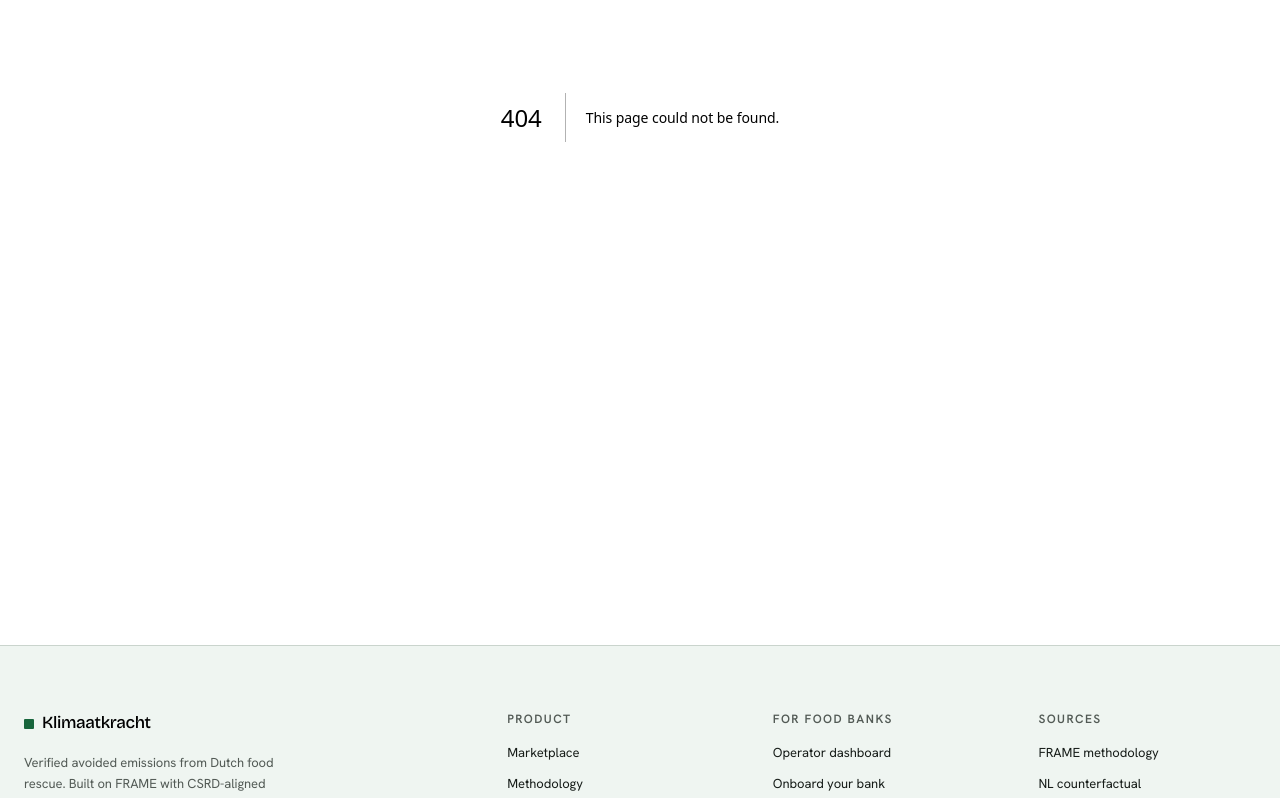
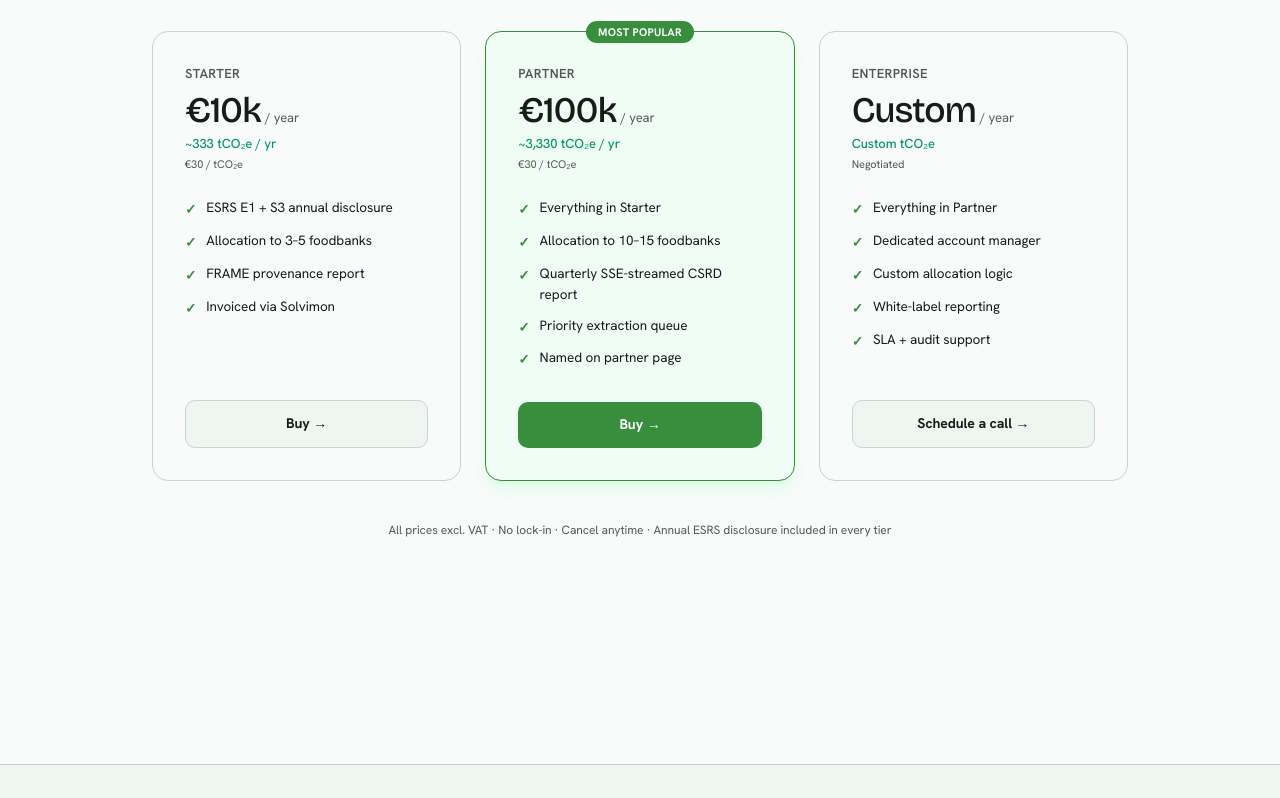
Before and after one commit to arianpasquali/anthropic-hackathon, a Next.js app in the folder src/frontend/: page /pricing in a window 1280 px wide. Before the commit this address had no page. Shown: the part 340-1138 px from the top of the page. Built offline with nearby package versions, Linux system fonts and the light colour scheme.

Commit message:
Dashboard: remove category bars; Fund profile: single invest CTA; Add /pricing page

```diff
--- a/src/frontend/src/app/dashboard/corporate/page.tsx
+++ b/src/frontend/src/app/dashboard/corporate/page.tsx
@@ -10,9 +10,7 @@ import { CostEffectivenessGauge } from "@/components/dashboard/CostEffectiveness
 import { Equivalents } from "@/components/dashboard/Equivalents"
 import { PacingBar } from "@/components/dashboard/PacingBar"
 import { MethodologyInline } from "@/components/dashboard/MethodologyInline"
-import { CategoryBars } from "@/components/charts/CategoryBars"
 import { QuarterlyTimelineChart } from "@/components/charts/QuarterlyTimelineChart"
-import { CF_NL, EMISSION_FACTORS } from "@/lib/methodology"
 import { formatEur, formatNumber, formatPercent, formatTCO2e } from "@/lib/format"
 
 const REGION_LABEL: Record<string, string> = {
@@ -50,26 +48,6 @@ export default async function CorporateDashboardPage() {
   // Quarterly forecast totals (for the timeline header)
   const realisedTotalT = timeline.filter((p) => p.realised).reduce((s, p) => s + p.co2e_kg, 0) / 1000
   const forecastTotalT = timeline.filter((p) => !p.realised).reduce((s, p) => s + p.co2e_kg, 0) / 1000
-
-  // Per-category tCO2e for the chart
-  const categoryTotals: Record<string, number> = {
-    produce: 0, dry_goods: 0, dairy: 0, bakery: 0, meat: 0, prepared: 0, eggs: 0,
-  }
-  // Scale factor: align category totals with the subscription's annual claim,
-  // not the raw weighted bank baseline.
-  const periodAnnualKg = metrics?.period_co2e_kg ? metrics.period_co2e_kg * 4 : detail.total_co2e_kg
-  const rawWeightedKg = detail.allocations.reduce((s, a) => s + a.co2e_attributed_kg, 0)
-  const scale = rawWeightedKg > 0 ? periodAnnualKg / rawWeightedKg : 1
-
-  for (const alloc of detail.allocations) {
-    const bank = banksByName.get(alloc.foodbank_name)
-    if (!bank?.category_mix || !bank.annual_kg_rescued) continue
-    const attributedKg = bank.annual_kg_rescued * alloc.weight_pct * scale
-    for (const k of Object.keys(categoryTotals) as (keyof typeof EMISSION_FACTORS)[]) {
-      const frac = bank.category_mix[k] ?? 0
-      categoryTotals[k] += (attributedKg * frac * EMISSION_FACTORS[k] * CF_NL) / 1000
-    }
-  }
 
   const periodTco2e = (metrics?.period_co2e_kg ?? 0) / 1000
   const cumulativeTco2e = (metrics?.cumulative_co2e_kg ?? 0) / 1000
@@ -187,22 +165,8 @@ export default async function CorporateDashboardPage() {
         ) : null}
       </section>
 
-      {/* Category breakdown + coverage */}
-      <section className="mt-16 grid lg:grid-cols-[1.6fr_1fr] gap-x-12 gap-y-10 items-start">
-        <div className="min-w-0">
-          <p className="eyebrow">CO₂e by category</p>
-          <h2 className="display text-3xl mt-3 tracking-[-0.02em]">
-            Where the rescue avoids emissions.
-          </h2>
-          <p className="text-text-muted text-[14px] mt-4 max-w-[52ch]">
-            Each bank&apos;s category mix × your attributed kg × FRAME emission
-            factor × NL counterfactual ({CF_NL}).
-          </p>
-          <div className="mt-6">
-            <CategoryBars data={categoryTotals} />
-          </div>
-        </div>
-
+      {/* Coverage + history */}
+      <section className="mt-16 grid lg:grid-cols-[1fr_1fr] gap-x-12 gap-y-10 items-start">
         <div>
           <p className="eyebrow">Geographic coverage</p>
           <h2 className="display text-2xl mt-3 tracking-[-0.02em]">
--- a/src/frontend/src/app/funds/[id]/page.tsx
+++ b/src/frontend/src/app/funds/[id]/page.tsx
@@ -1,13 +1,10 @@
 import { api, ApiError } from "@/lib/api"
 import { notFound } from "next/navigation"
 import { AllocationTable } from "@/components/funds/AllocationTable"
-import { BuyPanel } from "@/components/funds/BuyPanel"
-import { CategoryBars } from "@/components/charts/CategoryBars"
 import { TimelineChart } from "@/components/charts/TimelineChart"
+import Link from "next/link"
 import { Badge } from "@/components/ui/Badge"
-import { CF_NL, EMISSION_FACTORS } from "@/lib/methodology"
 import { formatEur, formatNumber, formatPercent, formatTCO2e } from "@/lib/format"
-import type { ProjectedAllocation } from "@/lib/types"
 
 export default async function FundDetailPage({
   params,
@@ -32,7 +29,6 @@ export default async function FundDetailPage({
     { kg: 0, tco2e: 0, banks: 0 },
   )
 
-  const categoryTotals = aggregateCategoryTotals(pkg.projected_allocations)
 
   return (
     <div className="mx-auto max-w-[1280px] px-6 pt-12 pb-24 grid lg:grid-cols-[1fr_360px] gap-x-12">
@@ -99,22 +95,8 @@ export default async function FundDetailPage({
           </section>
         ) : null}
 
-        <section className="mt-16 grid lg:grid-cols-[2fr_1fr] gap-10 items-start">
-          <div className="min-w-0">
-            <p className="eyebrow">Category breakdown</p>
-            <h2 className="display text-3xl mt-3 tracking-[-0.02em]">
-              CO₂e per food category, fund-wide.
-            </h2>
-            <p className="text-text-muted text-[14px] mt-4 max-w-[52ch]">
-              Computed from each bank&apos;s extracted category mix × kg attributed to this fund ×
-              FRAME emission factor × NL counterfactual ({CF_NL}).
-            </p>
-            <div className="mt-6">
-              <CategoryBars data={categoryTotals} />
-            </div>
-          </div>
-
-          <div className="border border-line rounded-[var(--radius-lg)] p-6 bg-surface">
+        <section className="mt-16">
+          <div className="border border-line rounded-[var(--radius-lg)] p-6 bg-surface max-w-[52ch]">
             <p className="eyebrow mb-3">What you receive</p>
             <ul className="flex flex-col gap-3 text-[13.5px]">
               <Item>Quarterly ESRS E1 + S3 disclosure (markdown + PDF)</Item>
@@ -152,7 +134,20 @@ export default async function FundDetailPage({
         </section>
       </div>
 
-      <BuyPanel pkg={pkg} />
+      <aside className="lg:sticky lg:top-24 flex flex-col items-center justify-center gap-4 p-7 bg-[#f0fdf4] border-2 border-[#bbf7d0] rounded-xl min-w-[200px] text-center">
+        <div className="text-[11px] text-[#059669] font-semibold uppercase tracking-wide">From €10k / year</div>
+        <Link
+          href="/pricing"
+          className="block w-full px-8 py-3.5 bg-[#388e3c] text-white rounded-lg text-[14px] font-extrabold hover:bg-[#2e7d32] transition-colors"
+        >
+          Invest in this fund →
+        </Link>
+        <div className="text-[11px] text-text-muted leading-relaxed">
+          No lock-in · ESRS E1+S3 report included
+          <br />
+          Invoiced via Solvimon
+        </div>
+      </aside>
     </div>
   )
 }
@@ -174,22 +169,3 @@ function Item({ children }: { children: React.ReactNode }) {
     </li>
   )
 }
-
-// Aggregate per-category tCO2e across the fund's projected allocations.
-// Uses each bank's category_mix (fractional) × attributed_kg × EF × CF_NL.
-function aggregateCategoryTotals(allocations: ProjectedAllocation[]) {
-  const out: Record<string, number> = {
-    produce: 0, dry_goods: 0, dairy: 0, bakery: 0, meat: 0, prepared: 0, eggs: 0,
-  }
-  for (const a of allocations) {
-    const mix = a.foodbank.category_mix
-    if (!mix) continue
-    for (const k of Object.keys(out) as (keyof typeof EMISSION_FACTORS)[]) {
-      const frac = mix[k] ?? 0
-      const ef = EMISSION_FACTORS[k]
-      // tCO2e = (kg × frac × EF × CF_NL) / 1000
-      out[k] += (a.attributed_kg * frac * ef * CF_NL) / 1000
-    }
-  }
-  return out
-}
--- /dev/null
+++ b/src/frontend/src/app/pricing/page.tsx
@@ -0,0 +1,130 @@
+import Link from "next/link"
+
+export const metadata = { title: "Pricing — Klimaatkracht" }
+
+const TIERS = [
+  {
+    name: "Starter",
+    price: "€10k",
+    period: "/ year",
+    co2e: "~333 tCO₂e / yr",
+    pricePerTonne: "€30 / tCO₂e",
+    features: [
+      "ESRS E1 + S3 annual disclosure",
+      "Allocation to 3–5 foodbanks",
+      "FRAME provenance report",
+      "Invoiced via Solvimon",
+    ],
+    cta: "Buy →",
+    href: "/marketplace",
+    popular: false,
+  },
+  {
+    name: "Partner",
+    price: "€100k",
+    period: "/ year",
+    co2e: "~3,330 tCO₂e / yr",
+    pricePerTonne: "€30 / tCO₂e",
+    features: [
+      "Everything in Starter",
+      "Allocation to 10–15 foodbanks",
+      "Quarterly SSE-streamed CSRD report",
+      "Priority extraction queue",
+      "Named on partner page",
+    ],
+    cta: "Buy →",
+    href: "/marketplace",
+    popular: true,
+  },
+  {
+    name: "Enterprise",
+    price: "Custom",
+    period: "/ year",
+    co2e: "Custom tCO₂e",
+    pricePerTonne: "Negotiated",
+    features: [
+      "Everything in Partner",
+      "Dedicated account manager",
+      "Custom allocation logic",
+      "White-label reporting",
+      "SLA + audit support",
+    ],
+    cta: "Schedule a call →",
+    href: "mailto:hello@klimaatkracht.nl",
+    popular: false,
+  },
+]
+
+export default function PricingPage() {
+  return (
+    <main className="max-w-screen-lg mx-auto px-6 py-24">
+      <div className="text-center mb-16">
+        <p className="eyebrow">Pricing</p>
+        <h1 className="display text-5xl mt-4 tracking-[-0.03em]">
+          Simple, impact-linked pricing.
+        </h1>
+        <p className="text-text-muted text-[15px] mt-5 max-w-[48ch] mx-auto leading-relaxed">
+          Every tier includes ESRS E1 + S3 disclosure. Pay for verified impact,
+          not platform seats.
+        </p>
+      </div>
+
+      <div className="grid md:grid-cols-3 gap-6 items-stretch">
+        {TIERS.map((tier) => (
+          <div
+            key={tier.name}
+            className={`relative flex flex-col rounded-2xl border p-8 ${
+              tier.popular
+                ? "border-[#388e3c] bg-[#f0fdf4] shadow-lg shadow-green-100"
+                : "border-line bg-surface"
+            }`}
+          >
+            {tier.popular && (
+              <div className="absolute -top-3 left-1/2 -translate-x-1/2">
+                <span className="bg-[#388e3c] text-white text-[11px] font-bold uppercase tracking-wide px-3 py-1 rounded-full">
+                  Most popular
+                </span>
+              </div>
+            )}
+
+            <div className="mb-6">
+              <p className="text-[13px] font-semibold text-text-muted uppercase tracking-wide">
+                {tier.name}
+              </p>
+              <div className="mt-2 flex items-baseline gap-1">
+                <span className="display text-4xl tracking-tight">{tier.price}</span>
+                <span className="text-text-muted text-[13px]">{tier.period}</span>
+              </div>
+              <p className="text-[13px] text-[#059669] font-medium mt-1">{tier.co2e}</p>
+              <p className="text-[11px] text-text-muted mt-0.5">{tier.pricePerTonne}</p>
+            </div>
+
+            <ul className="flex flex-col gap-2.5 flex-1 mb-8">
+              {tier.features.map((f) => (
+                <li key={f} className="flex items-start gap-2.5 text-[13.5px]">
+                  <span className="mt-0.5 shrink-0 text-[#388e3c] font-bold">✓</span>
+                  {f}
+                </li>
+              ))}
+            </ul>
+
+            <Link
+              href={tier.href}
+              className={`block text-center py-3 rounded-lg text-[14px] font-bold transition-colors ${
+                tier.popular
+                  ? "bg-[#388e3c] text-white hover:bg-[#2e7d32]"
+                  : "bg-surface-2 text-text border border-line hover:bg-[#f0fdf4] hover:border-[#388e3c]"
+              }`}
+            >
+              {tier.cta}
+            </Link>
+          </div>
+        ))}
+      </div>
+
+      <p className="text-center text-[12px] text-text-muted mt-10">
+        All prices excl. VAT · No lock-in · Cancel anytime · Annual ESRS disclosure included in every tier
+      </p>
+    </main>
+  )
+}
```
